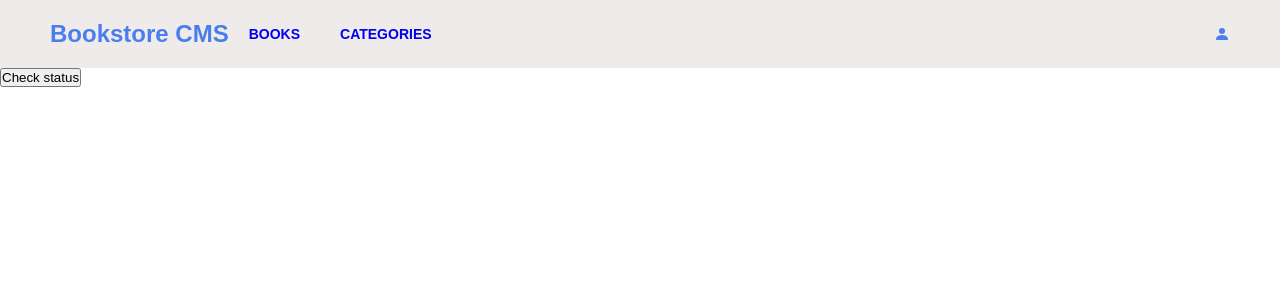
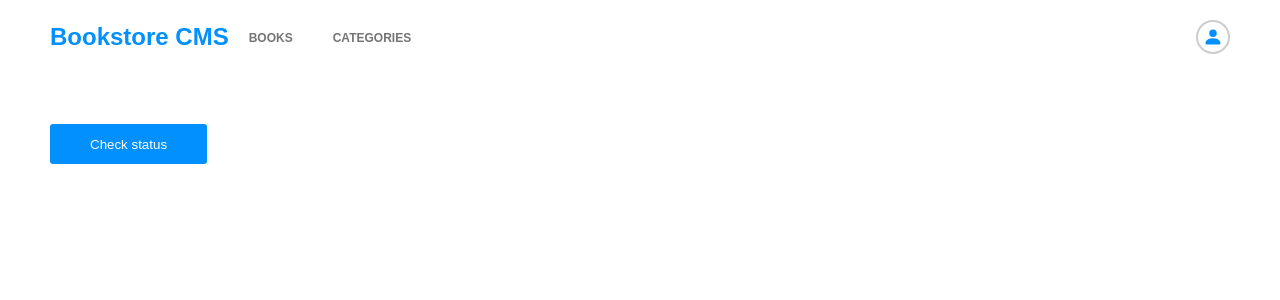
Before and after one commit to quavo19/bookstore, a React (Create React App) app: page /categories in a window 1280 px wide. Shown: the top 300 px of the page. Built offline with nearby package versions, Linux system fonts and the light colour scheme.

Commit message:
Add styling for forms

```diff
--- a/package.json
+++ b/package.json
@@ -11,6 +11,7 @@
     "prop-types": "^15.8.1",
     "react": "^18.2.0",
     "react-dom": "^18.2.0",
+    "react-icons": "^4.7.1",
     "react-redux": "^8.0.5",
     "react-router-dom": "^6.7.0",
     "react-scripts": "5.0.1",
--- a/src/App.css
+++ b/src/App.css
@@ -12,13 +12,12 @@
 }
 
 .blue {
-  color: rgb(74, 126, 237);
+  color: #0290FF;
 }
 
 .Nav-bar {
   justify-content: space-between;
   padding: 20px 50px;
-  background: rgb(240, 235, 235);
 }
 
 .Links ul li {
@@ -27,30 +26,67 @@
 
 .Links ul li a {
   text-decoration: none;
-  font-size: 14px;
+  font-size: 12px;
   font-weight: 600;
   padding: 0 20px;
+  color: rgb(116, 116, 116);
+}
+
+.Main-content {
+  background: #f5f6fa;
+}
+
+.list {
+  padding-bottom: 50px;
+  border-bottom: 1px solid  rgb(206, 204, 204);
+}
+
+.Main-content ul {
+  padding-top: 20px;
+  margin: 20px 50px;
+}
+
+.Main-content ul li {
+  list-style: none;
 }
 
 .abook {
   justify-content: space-between;
-  padding: 20px 50px;
+  background: #fff;
+  margin: 20px 0;
+  border: 2px solid rgb(206, 204, 204);
 }
 
 .first-row {
   flex-direction: column;
   align-items: flex-start;
+  padding: 20px;
+}
+
+.genre {
+  font-weight: 700;
+  font-size: 15px;
+  color: rgb(206, 204, 204);
 }
 
 .first-row p {
   padding: 5px;
 }
 
+.control-buttons {
+  padding-top: 10px;
+}
+
 .control-buttons button {
   border: none;
   background-color: #fff;
   width: 74px;
-  color: rgb(88, 67, 247);
+  color: #0290FF;
+  border-right: 2px solid rgb(206, 204, 204);
+}
+
+.control-buttons button:nth-child(3) {
+  border-right: none;
 }
 
 .second-row {
@@ -58,23 +94,78 @@
   justify-content: space-around;
 }
 
+.state {
+  width: 50%;
+  border-right: 1px solid rgb(116, 116, 116);
+}
+
+.percentage {
+  font-size: 30px;
+}
+
+.completed {
+  color: rgb(116, 116, 116);
+}
+
 .circle {
   height: 70px;
   width: 70px;
   margin-right: 20px;
-  border: 5px solid rgb(51, 61, 151);
-  border-left: 5px solid rgb(207, 187, 187);
+  border: 5px solid #0290FF;
+  border-left: 5px solid rgb(206, 204, 204);
   border-radius: 50%;
+  transform: rotate(40deg);
+}
+
+.process p {
+  padding-bottom: 10px;
+}
+
+.button {
+  height: 40px;
+  padding: 10px 40px;
+  border: none;
+  color: #fff;
+  border-radius: 3px;
+  background: #0290FF;
+}
+
+.form-container {
+  padding: 10px 50px;
+}
+
+.form-container h3 {
+  color: rgb(116, 116, 116);
+  padding-bottom: 10px;
 }
 
 .form {
   justify-content: space-between;
-  padding: 20px;
+  padding-bottom: 50px;
+}
+
+form input:nth-child(1) {
+  width: 55%;
 }
 
 .form input {
   padding: 10px;
   font-size: 20px;
   outline: none;
-  border: 2px solid #000;
+  border: 2px solid rgb(206, 204, 204);
 }
+
+.profile {
+  font-size: 20px;
+  border-radius: 50%;
+  padding: 5px;
+  border: 2px solid rgb(206, 204, 204);
+}
+
+.categories {
+  margin: 50px;
+}
+
+.categories p {
+  font-size: 20px;
+}
```
Also changed, not shown: 1 other file (tests, documents, lock files or other folders).
